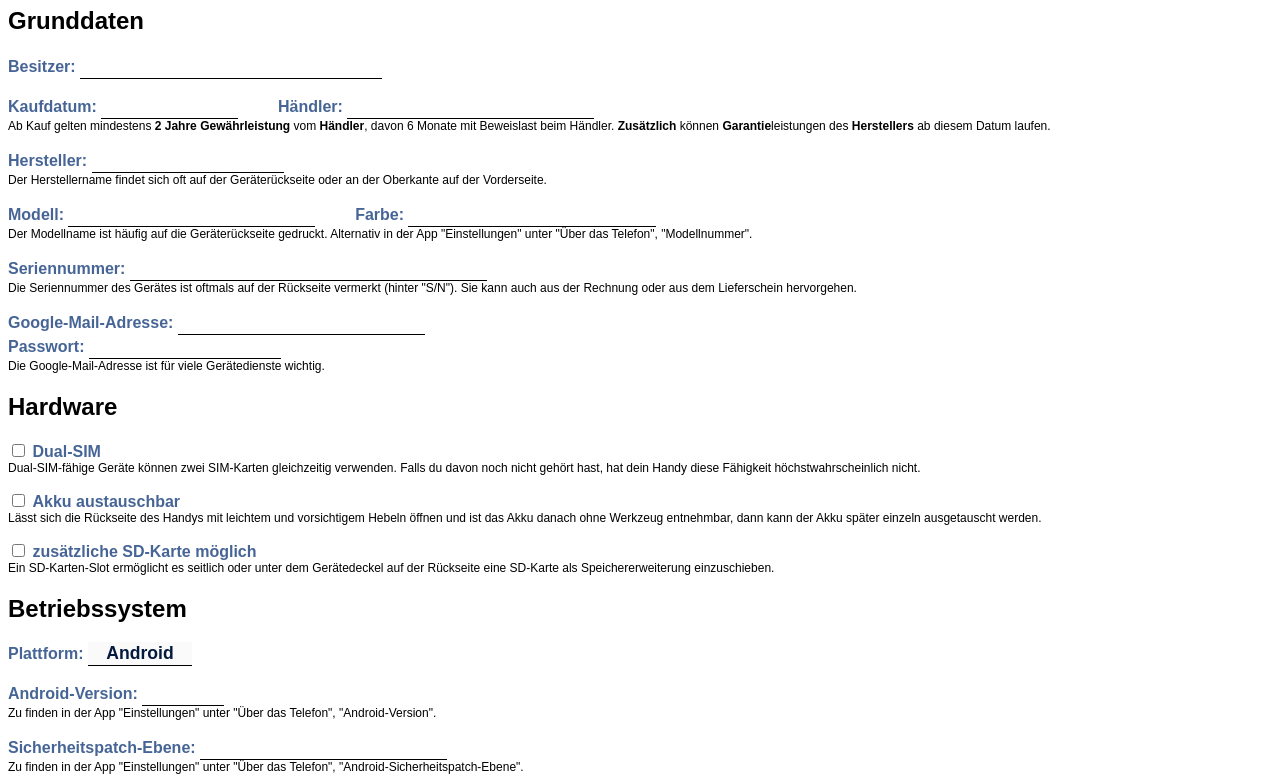
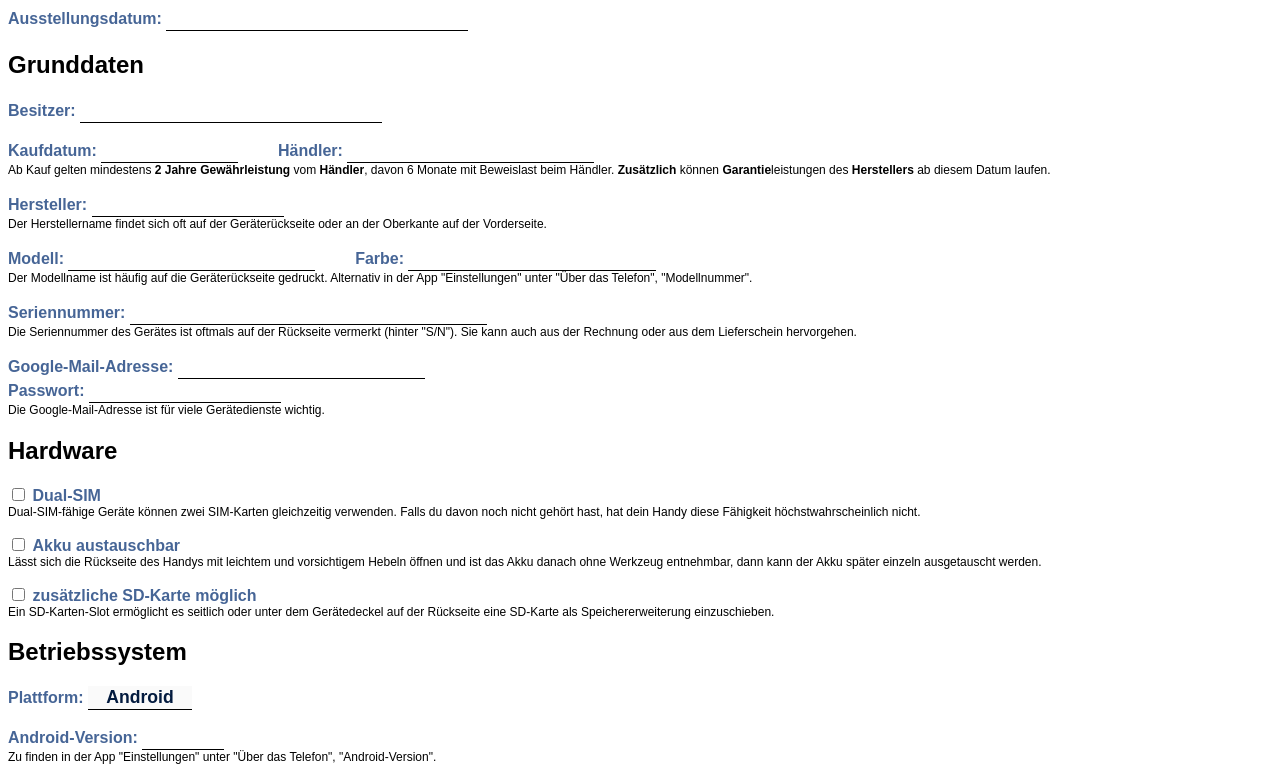
Before and after one commit to jojomi/jojomi.github.io, a plain HTML site: page serviceheft/smartphone-android.html in a window 1280 px wide. Shown: the part 73-850 px from the top of the page. Drawn offline with nearby package versions, Linux system fonts and the light colour scheme; a web font is replaced by a local one.

Commit message:
Ausstellungsdatum neu

```diff
--- a/serviceheft/smartphone-android.html
+++ b/serviceheft/smartphone-android.html
@@ -37,6 +37,12 @@
 			</header>
 			<main>
 				<h1>Serviceheft Smartphone</h1>
+
+				<div class="form-elem">
+					<label for="date">Ausstellungsdatum:</label>
+					<input type="text" id="date" placeholder="" size="25">
+				</div>
+
 				<h2>Grunddaten</h2>
 				<div class="form-elem">
 					<label for="owner">Besitzer:</label>
```
